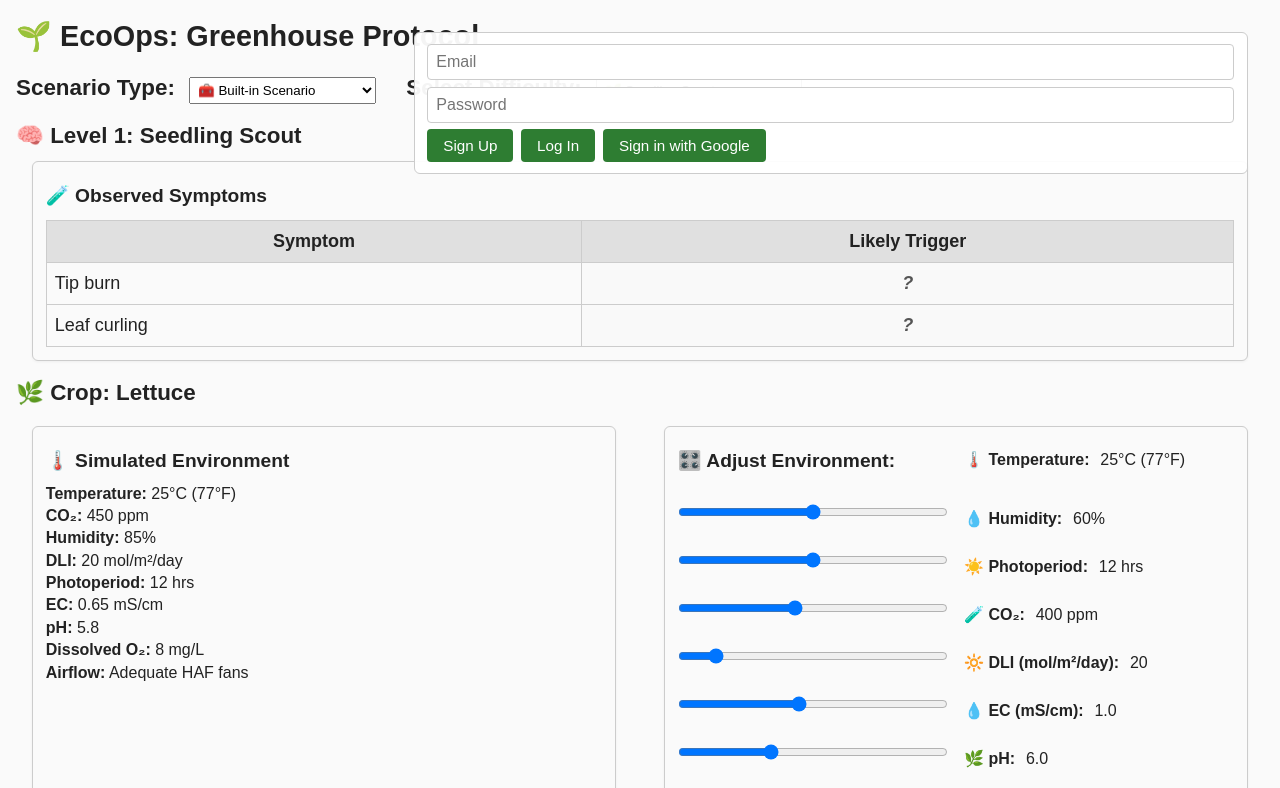
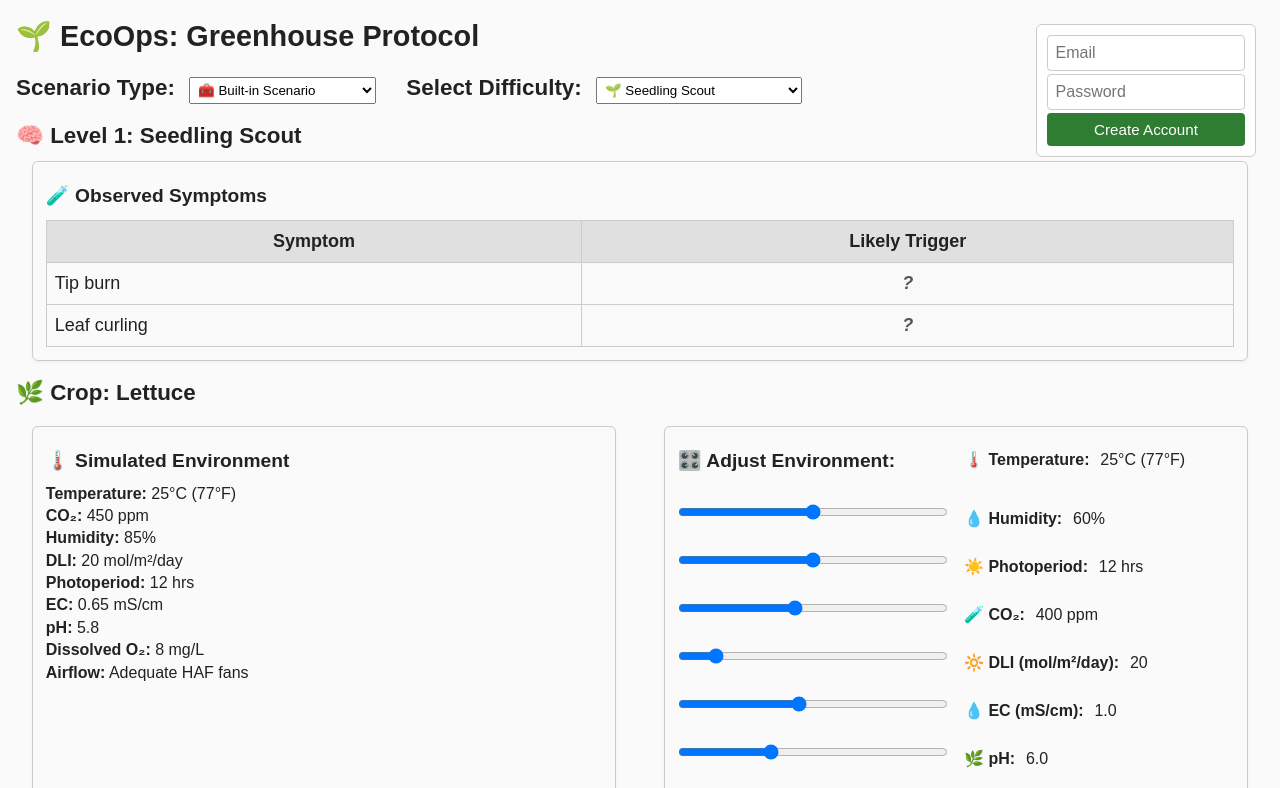
Before and after one commit to C1-Moreno/ecoops-game, a website with bundled scripts: page public/index.html in a window 1280 px wide. Both pictures are taken after a click on the button "Sign Up". Shown: the top 788 px of the page. Built offline with nearby package versions, Linux system fonts and the light colour scheme; no server answers.

Commit message:
Style auth box smaller; hide buttons on signup

```diff
--- a/public/firebase.js
+++ b/public/firebase.js
@@ -53,6 +53,8 @@ const googleLoginBtn = document.getElementById("googleLoginBtn");
 const logoutBtn = document.getElementById("logoutBtn");
 const welcomeSpan = document.getElementById("welcome");
 
+let signUpMode = false;
+
 // ─────────────────────────────
 // 🧠 User State
 // ─────────────────────────────
@@ -75,6 +77,8 @@ onAuthStateChanged(auth, async (user) => {
     signUpBtn.style.display = "none";
     signInBtn.style.display = "none";
     googleLoginBtn.style.display = "none";
+    signUpMode = false;
+    signUpBtn.textContent = "Sign Up";
 
     const userRef = doc(db, "users", user.uid);
     const userSnap = await getDoc(userRef);
@@ -118,6 +122,8 @@ onAuthStateChanged(auth, async (user) => {
     signUpBtn.style.display = "inline-block";
     signInBtn.style.display = "inline-block";
     googleLoginBtn.style.display = "inline-block";
+    signUpMode = false;
+    signUpBtn.textContent = "Sign Up";
 
     window.firebaseGame = null;
   }
@@ -126,7 +132,14 @@ onAuthStateChanged(auth, async (user) => {
 // ─────────────────────────────
 // 🔐 Auth Actions
 // ─────────────────────────────
-window.signUp = async () => {
+window.startSignUp = async () => {
+  if (!signUpMode) {
+    signUpMode = true;
+    signInBtn.style.display = "none";
+    googleLoginBtn.style.display = "none";
+    signUpBtn.textContent = "Create Account";
+    return;
+  }
   try {
     const email = emailInput.value.trim();
     const pass = passwordInput.value.trim();
--- a/public/index.html
+++ b/public/index.html
@@ -95,17 +95,19 @@
       /* ─── AUTH PANEL: pinned to top-right ─── */
       #authBox {
         position: absolute;
-        top: 1rem;
-        right: 1rem;
+        top: 0.5rem;
+        right: 0.5rem;
         background: rgba(255, 255, 255, 0.95);
-        padding: 0.5rem 0.8rem;
+        padding: 0.4rem 0.6rem;
         border: 1px solid #ccc;
         border-radius: 6px;
+        max-width: 220px;
       }
       #authBox input,
       #authBox button {
-        display: inline-block;
-        margin: 0.2rem 0.2rem 0.2rem 0;
+        display: block;
+        margin: 0.2rem 0;
+        width: 100%;
       }
       #authBox button {
         background: #2e7d32;
@@ -139,7 +141,7 @@
     <div id="authBox">
       <input type="email" id="email" placeholder="Email" />
       <input type="password" id="password" placeholder="Password" />
-      <button id="signUpBtn" onclick="signUp()">Sign Up</button>
+      <button id="signUpBtn" onclick="startSignUp()">Sign Up</button>
       <button id="signInBtn" onclick="signIn()">Log In</button>
       <button id="googleLoginBtn" onclick="googleLogin()">Sign in with Google</button>
       <button onclick="logout()" id="logoutBtn" style="display:none;">
```
